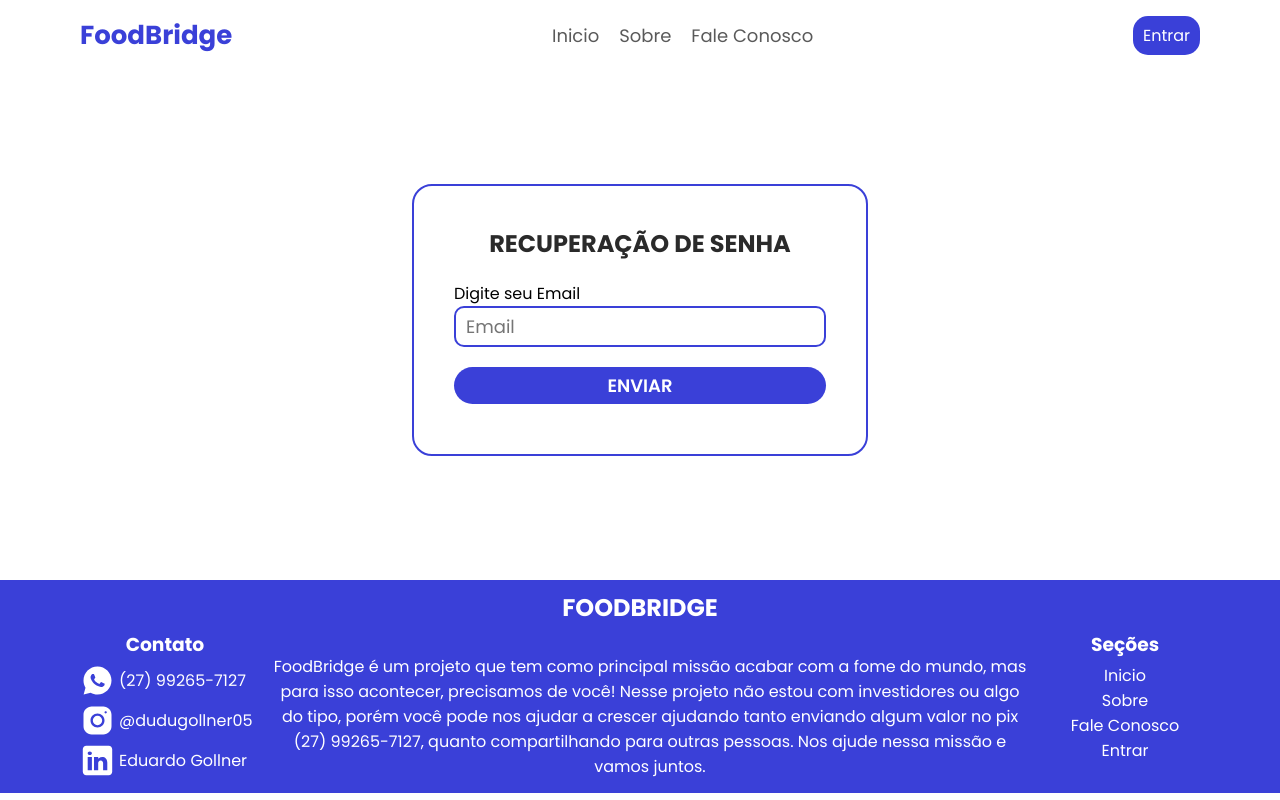
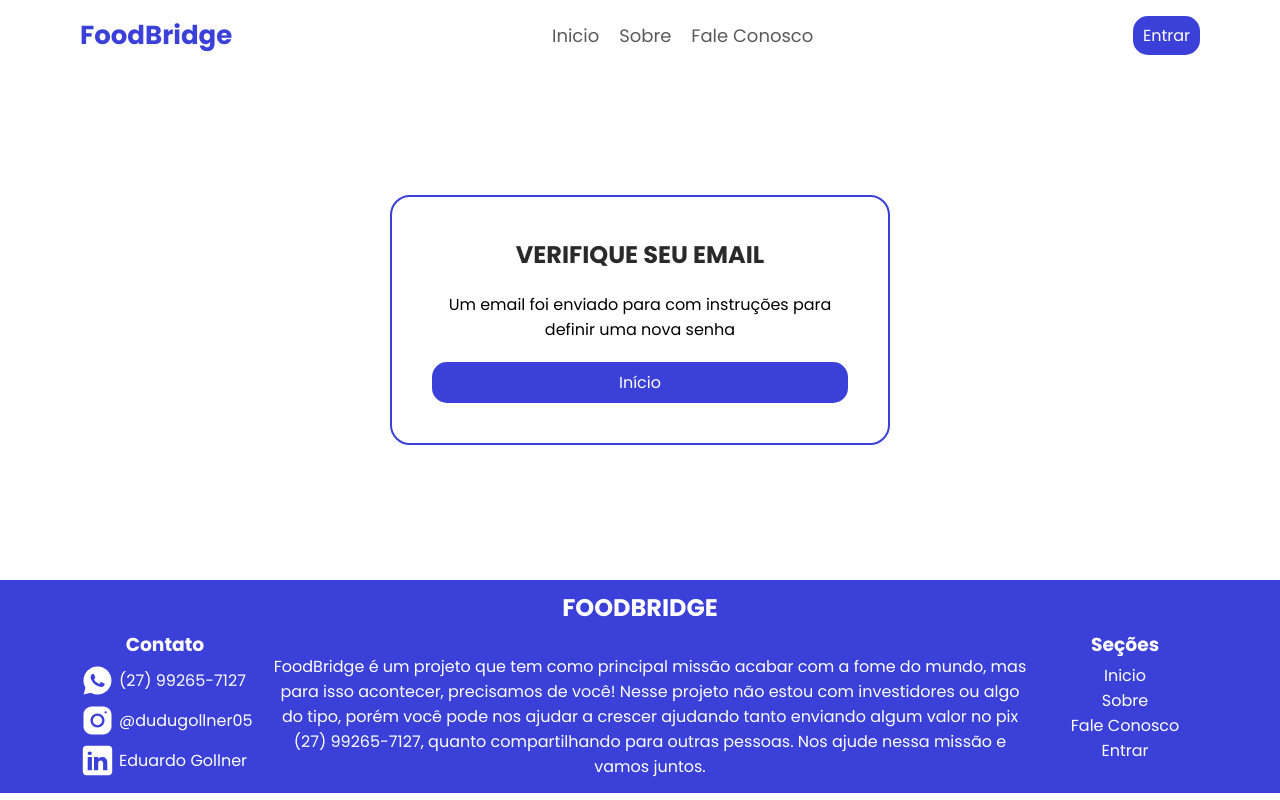
Before and after one commit to EduardoGollner0609/FoodBridge, a React (Vite) app in the folder frontend/: page /email-sent-recovery-password in a window 1280 px wide. Built offline with nearby package versions, Linux system fonts and the light colour scheme; no server answers.

Commit message:
Botão para voltar para o início, com estilos.

```diff
--- a/frontend/src/routes/IntroductionPage/RecoryPasswordEmailPage/index.tsx
+++ b/frontend/src/routes/IntroductionPage/RecoryPasswordEmailPage/index.tsx
@@ -2,6 +2,7 @@ import { useState } from 'react';
 import './styles.css';
 import FormInput from '../../../components/FormInput';
 import * as forms from '../../../utils/forms';
+import { Link } from 'react-router-dom';
 
 export default function RecoveryPasswordEmailPage() {
 
@@ -19,7 +20,7 @@ export default function RecoveryPasswordEmailPage() {
         }
     });
 
-    const [emailSet, setEmailSent] = useState<boolean>(false);
+    const [emailSet, setEmailSent] = useState<boolean>(true);
 
     function handleTurnDirty(name: string) {
         setFormData(forms.dirtyAndValidate(formData, name));
@@ -63,8 +64,9 @@ export default function RecoveryPasswordEmailPage() {
                             :
                             <>
                                 <h2>Verifique seu Email</h2>
-                                <p>Um email foi enviado para {formData.username.value}
+                                <p className="email-sent-confirm">Um email foi enviado para {formData.username.value}
                                     com instruções para definir uma nova senha</p>
+                                <Link to="/">Início</Link>
                             </>
                     }
 
--- a/frontend/src/routes/IntroductionPage/RecoryPasswordEmailPage/styles.css
+++ b/frontend/src/routes/IntroductionPage/RecoryPasswordEmailPage/styles.css
@@ -50,3 +50,15 @@
   font-weight: 600;
   margin-top: 20px;
 }
+
+.email-sent-confirm {
+  text-align: center;
+}
+
+.card-recovery-password-email a {
+  text-align: center;
+  background-color: var(--fb-color-primary);
+  color: var(--fb-color-quartiary);
+  border-radius: 15px;
+  padding: 8px 10px;
+}
```
